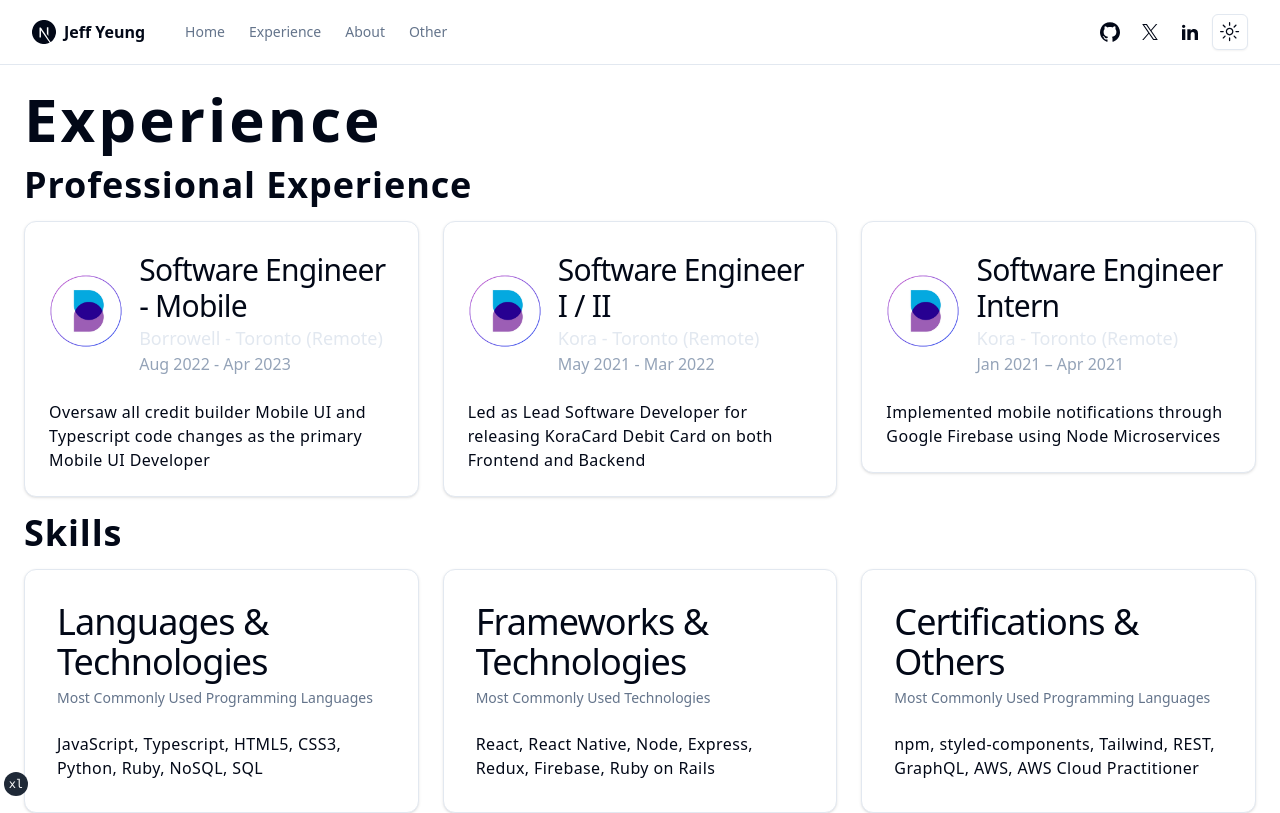
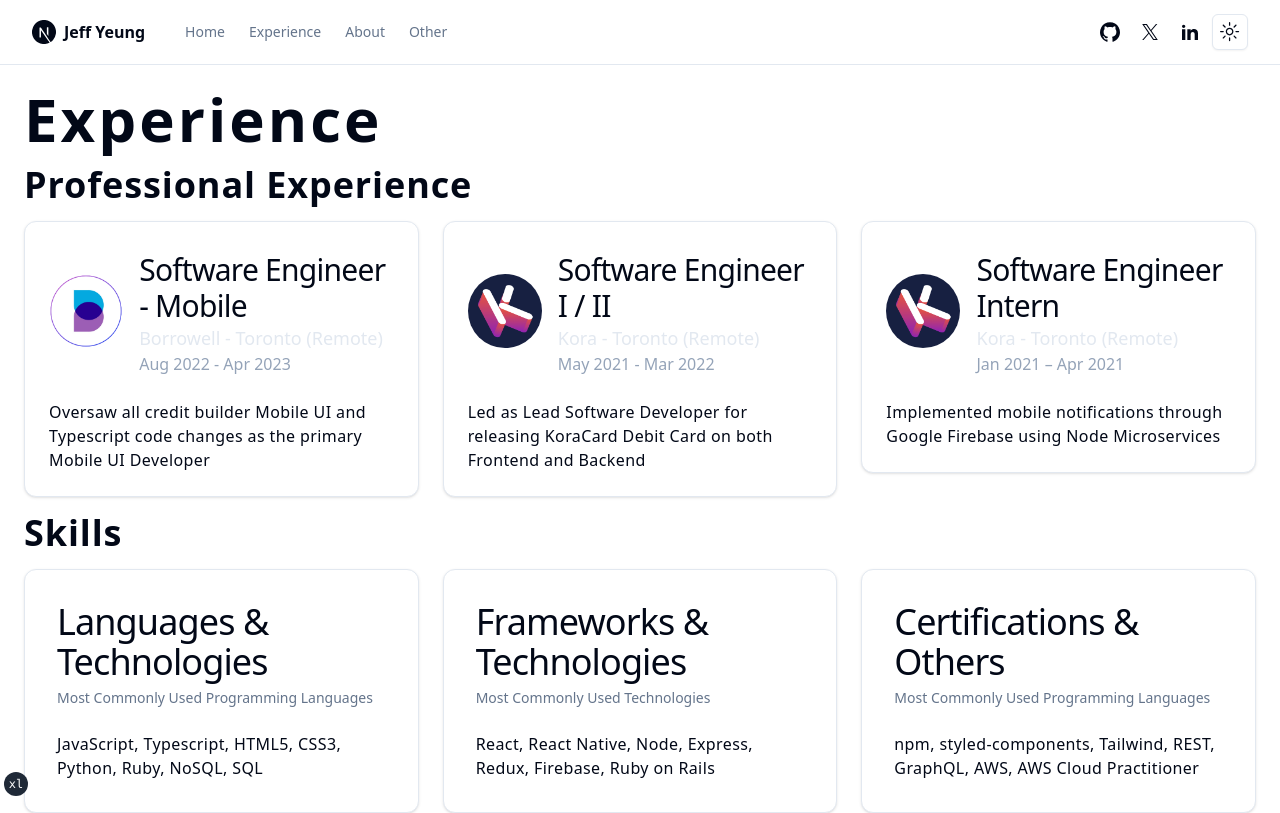
Before and after one commit to jyeung79/portfolio, a Next.js app: page /experience in a window 1280 px wide. Shown: the top 813 px of the page. Built offline with nearby package versions, Linux system fonts and the light colour scheme.

Commit message:
:bug: Update Kora logo

```diff
--- a/app/experience/page.tsx
+++ b/app/experience/page.tsx
@@ -29,7 +29,7 @@ export default function ExperiencePage() {
                 height={32}
                 layout="responsive"
                 alt="Borrowell Logo"
-                className="col-span-1 place-self-center"
+                className="col-span-1 place-self-center rounded-full"
               />
               <div className="col-span-3">
                 <CardTitle className="text-2xl font-light md:text-3xl">
@@ -51,12 +51,12 @@ export default function ExperiencePage() {
           <Card>
             <CardHeader className="grid grid-cols-4 gap-4">
               <Image
-                src="/companies/Borrowell.png"
+                src="/companies/Kora.png"
                 width={32}
                 height={32}
                 layout="responsive"
                 alt="Borrowell Logo"
-                className="col-span-1 place-self-center"
+                className="col-span-1 place-self-center rounded-full"
               />
               <div className="col-span-3">
                 <CardTitle className="text-xl font-light md:text-3xl">
@@ -78,12 +78,12 @@ export default function ExperiencePage() {
           <Card>
             <CardHeader className="grid grid-cols-4 gap-4">
               <Image
-                src="/companies/Borrowell.png"
+                src="/companies/kora.png"
                 width={32}
                 height={32}
                 layout="responsive"
                 alt="Borrowell Logo"
-                className="col-span-1 place-self-center"
+                className="col-span-1 place-self-center rounded-full"
               />
               <div className="col-span-3">
                 <CardTitle className="text-xl font-light md:text-3xl">
```
Also changed, not shown: public/companies/Kora.png (added).
